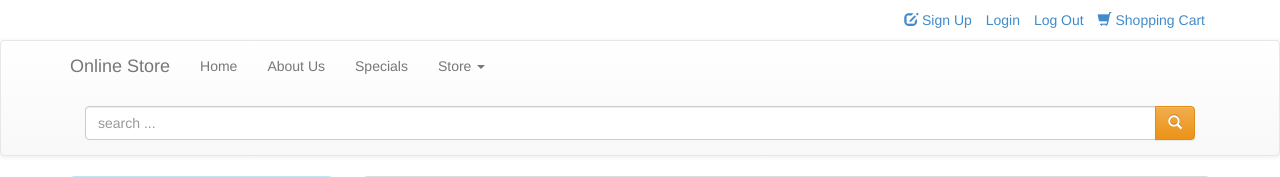
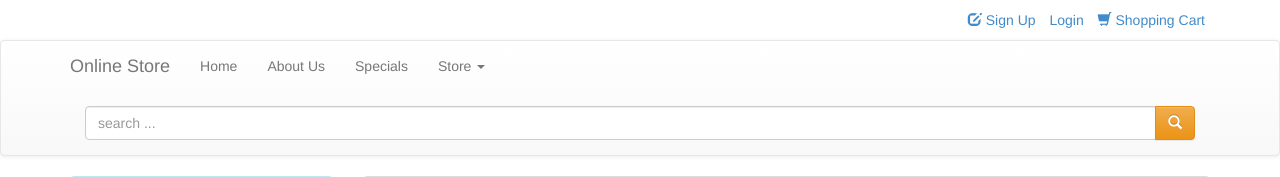
Before and after one commit to mobyte0/cs3500_onlineshop, a PHP site: page /index.php in a window 1280 px wide. Shown: the top 177 px of the page. Run offline with PHP 8.4, Linux system fonts and the light colour scheme.

Commit message:
removing logout button temporarily

```diff
--- a/header.php
+++ b/header.php
@@ -159,7 +159,7 @@
 
 
                         </li>
-                <li><a href="#">Log Out</a></li>
+<!--                <li><a href="#">Log Out</a></li> -->
                 <li><a href="#"><span class="glyphicon glyphicon-shopping-cart"></span> Shopping Cart</a></li>
             </ul>
          </div>
```
